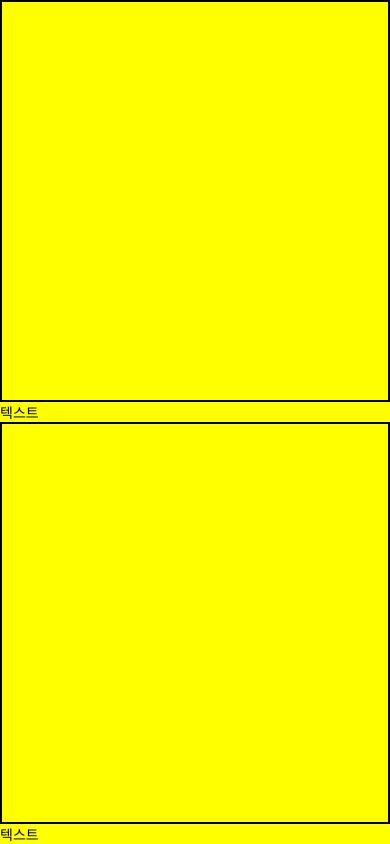
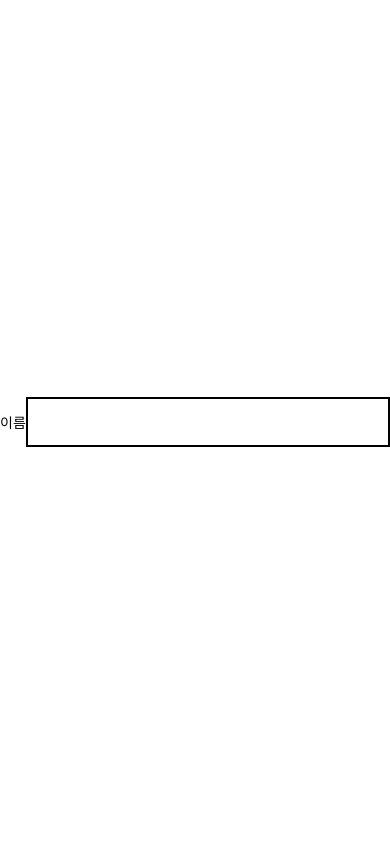
Before and after one commit to wonill/react-native-sandbox, a React Native app in the folder front/: screen / in a window 390 px wide. Built offline with nearby package versions, Linux system fonts and the light colour scheme.

Commit message:
스택 네비게이터, 제스쳐 핸들러 추가

```diff
--- a/front/App.tsx
+++ b/front/App.tsx
@@ -1,4 +1,5 @@
-import React from 'react';
+import {NavigationContainer} from '@react-navigation/native';
+import React, {useState} from 'react';
 import {
   TextInput,
   StyleSheet,
@@ -6,34 +7,48 @@ import {
   Button,
   SafeAreaView,
   View,
+  NativeSyntheticEvent,
+  TextInputChangeEventData,
 } from 'react-native';
 
 function App(): React.JSX.Element {
+  const [name, setName] = useState('');
+
+  const handleChangeInput = (text: string) => {
+    setName(text);
+  };
   return (
-    <SafeAreaView style={styles.container}>
-      <View style={styles.inputContainer}>
-        <TextInput style={styles.input} />
-        <Text>텍스트</Text>
-      </View>
-      <View style={styles.inputContainer}>
-        <TextInput style={styles.input} />
-        <Text>텍스트</Text>
-      </View>
-    </SafeAreaView>
+    <NavigationContainer>
+      <SafeAreaView style={styles.container}>
+        <View style={styles.inputContainer}>
+          <Text>이름</Text>
+          <TextInput
+            style={styles.input}
+            value={name}
+            onChangeText={handleChangeInput}
+          />
+        </View>
+      </SafeAreaView>
+    </NavigationContainer>
   );
 }
 
 const styles = StyleSheet.create({
   container: {
     flex: 1,
-    backgroundColor: 'yellow',
   },
   input: {
     flex: 1,
     borderWidth: 2,
+    borderColor: 'black',
+    height: 50,
+    width: 100,
   },
   inputContainer: {
     flex: 1,
+    flexDirection: 'row',
+    alignItems: 'center',
+    // justifyContent: 'space-around',
   },
 });
 
--- /dev/null
+++ b/front/gesture-handler.js
@@ -0,0 +1 @@
+// Don't import react-native-gesture-handler on web
--- /dev/null
+++ b/front/gesture-handler.native.js
@@ -0,0 +1,2 @@
+// Only import react-native-gesture-handler on native platforms
+import 'react-native-gesture-handler';
--- a/front/index.js
+++ b/front/index.js
@@ -1,9 +1,10 @@
+import './gesture-handler';
 /**
  * @format
  */
-
 import {AppRegistry} from 'react-native';
 import App from './App';
 import {name as appName} from './app.json';
+import 'react-native-gesture-handler';
 
 AppRegistry.registerComponent(appName, () => App);
```
Also changed, not shown: front/package.json (+7 -1 lines), front/src/screen/AuthHomeScreen.tsx/LoginScreen.tsx (added, +9 -0 lines), 2 other files (tests, documents, lock files or other folders).
